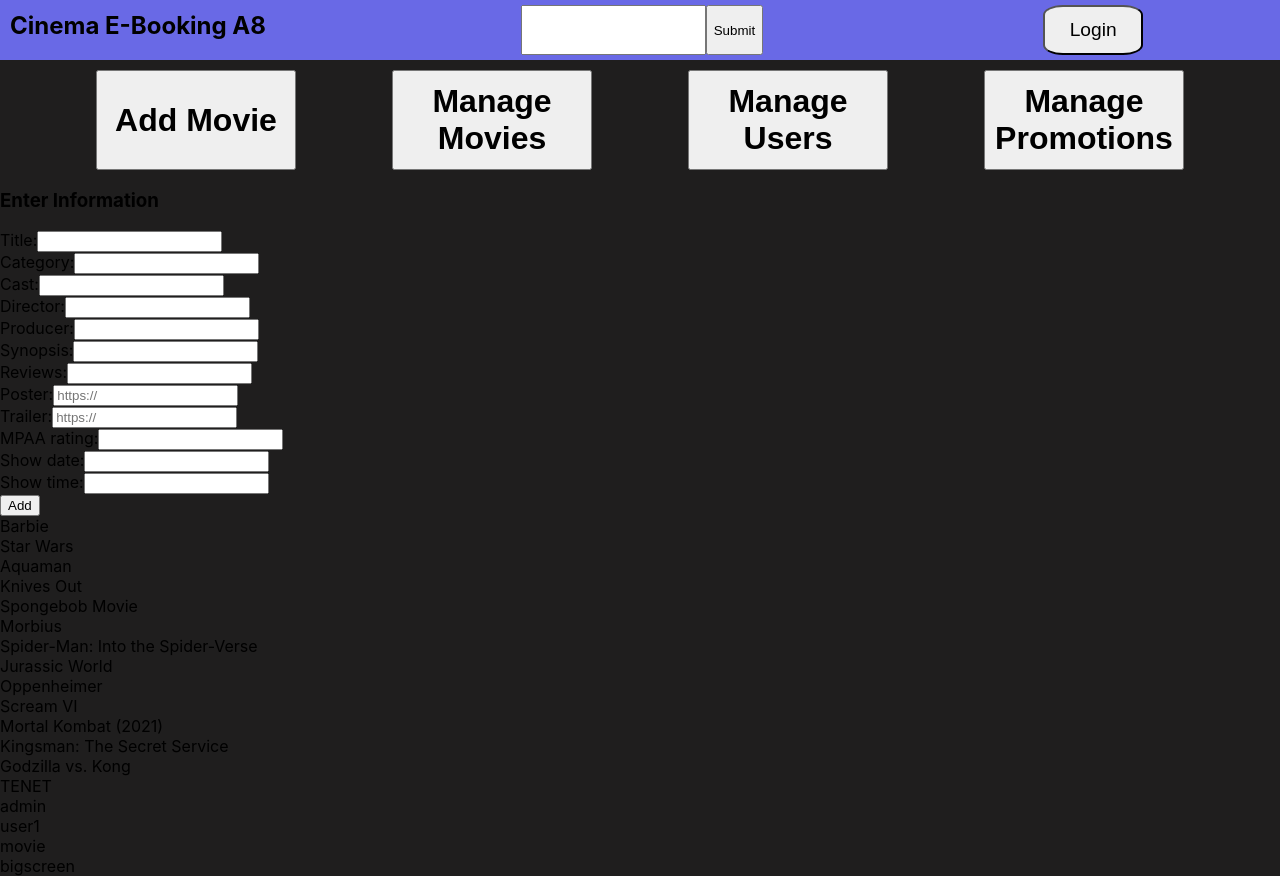
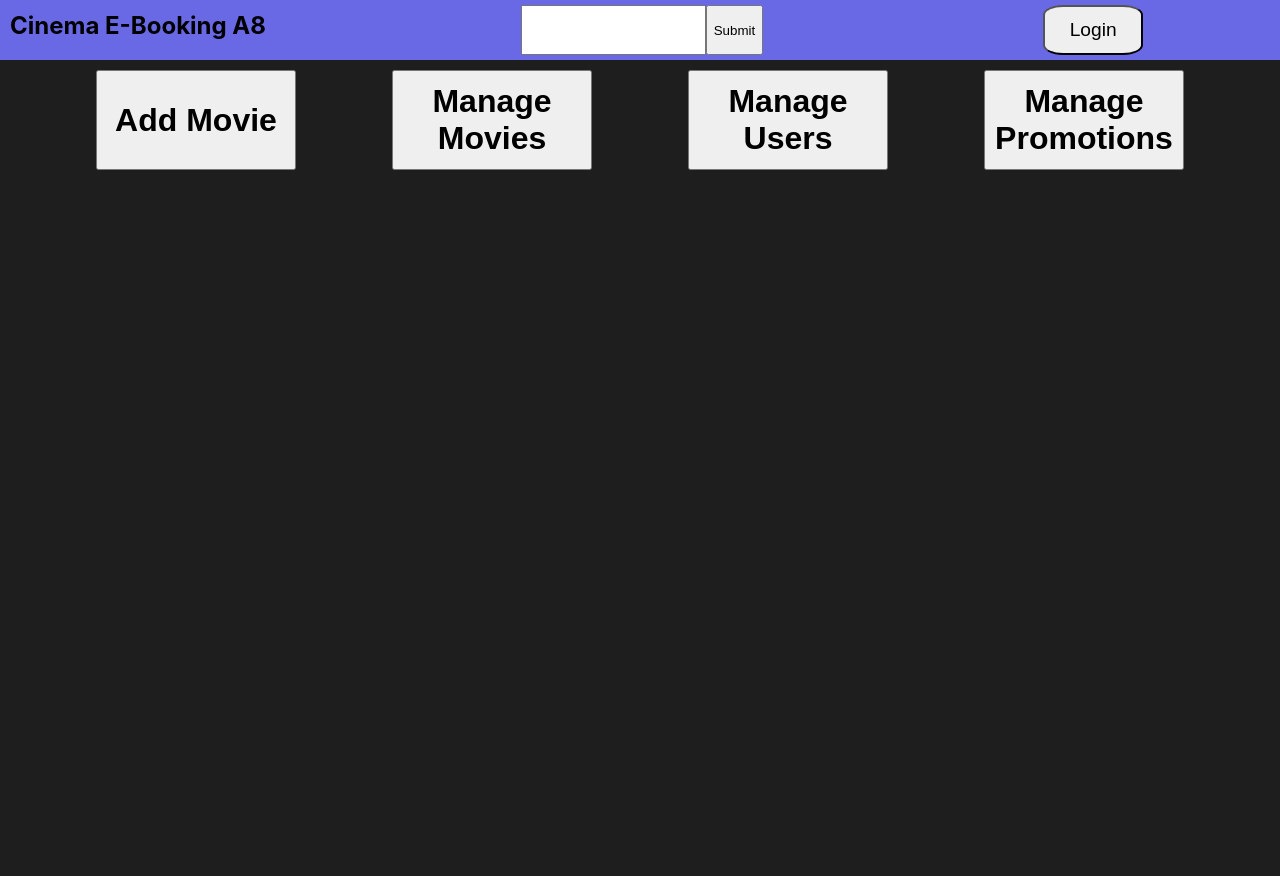
Before and after one commit to GitSeaBass/CinemaEBooking, a React (Create React App) app in the folder Frontend/cinema-ebooking/: page /admin in a window 1280 px wide. After the commit the page ends 800 px from the top, so only its background shows below. Built offline with nearby package versions, Linux system fonts and the light colour scheme.

Commit message:
conditional rendering for admin homepage

```diff
--- a/Frontend/cinema-ebooking/src/components/AdminHomePage.js
+++ b/Frontend/cinema-ebooking/src/components/AdminHomePage.js
@@ -39,10 +39,18 @@ function AdminHomePage(props) {
                 <button className='admin-button' onClick={promoclick}>Manage Promotions</button>
             </div>
 
-            <AddMovies moviearray={props.moviearray} />
-            <ManageMovies moviearray={props.moviearray} />
-            <ManageUsers userarray={props.userarray} />
-            <ManagePromotions promoarray={props.promoarray} />
+            {option === 1 &&
+                <AddMovies moviearray={props.moviearray} />
+            }
+            {option === 2 &&
+                <ManageMovies moviearray={props.moviearray} />
+            }
+            {option === 3 &&
+                <ManageUsers userarray={props.userarray} />
+            }
+            {option === 4 &&
+                <ManagePromotions promoarray={props.promoarray} />
+            }
         </>
     )
 }
```
